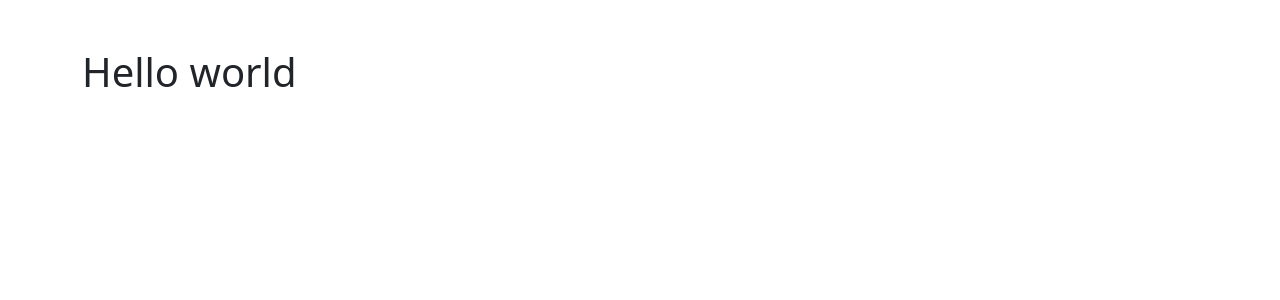
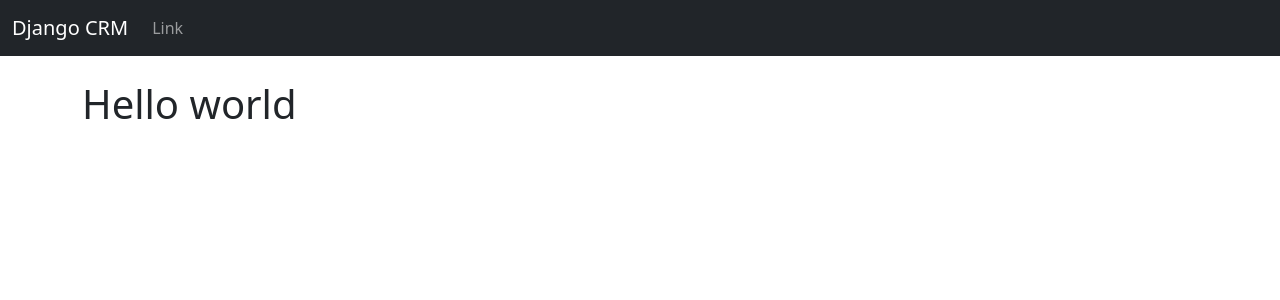
Before and after one commit to yuvaldanino/dcrm, a Django app: page / in a window 1280 px wide. Shown: the top 300 px of the page. Run offline with Django 4.2, Linux system fonts and the light colour scheme.

Commit message:
Last First day commit

```diff
--- a/website/templates/base.html
+++ b/website/templates/base.html
@@ -7,9 +7,8 @@
     <link href="https://cdn.jsdelivr.net/npm/bootstrap@5.3.2/dist/css/bootstrap.min.css" rel="stylesheet" integrity="sha384-T3c6CoIi6uLrA9TneNEoa7RxnatzjcDSCmG1MXxSR1GAsXEV/Dwwykc2MPK8M2HN" crossorigin="anonymous">
   </head>
   <body>
-
+    {% include 'navbar.html' %}
     <div class = "container">
-        <br/>
         <br/>
         {% block content %}
         {% endblock%}
--- /dev/null
+++ b/website/templates/navbar.html
@@ -0,0 +1,19 @@
+<nav class="navbar navbar-expand-lg navbar-dark bg-dark">
+    <div class="container-fluid">
+      <a class="navbar-brand" href="{% url 'home'  %}">Django CRM</a>
+      <button class="navbar-toggler" type="button" data-bs-toggle="collapse" data-bs-target="#navbarSupportedContent" aria-controls="navbarSupportedContent" aria-expanded="false" aria-label="Toggle navigation">
+        <span class="navbar-toggler-icon"></span>
+      </button>
+      <div class="collapse navbar-collapse" id="navbarSupportedContent">
+        <ul class="navbar-nav me-auto mb-2 mb-lg-0">
+
+          <li class="nav-item">
+            <a class="nav-link" href="#">Link</a>
+          </li>
+
+
+        </ul>
+
+      </div>
+    </div>
+  </nav>
```
